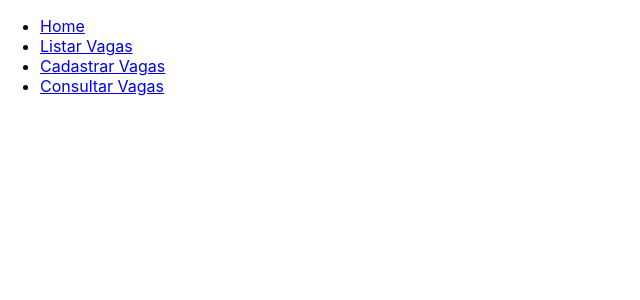
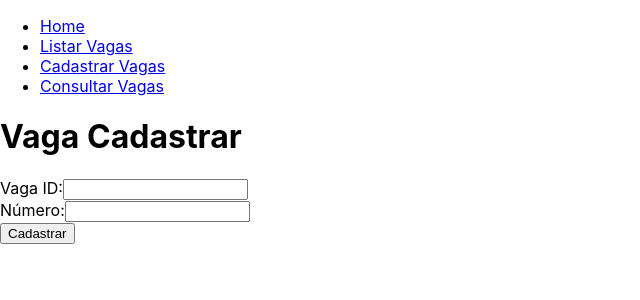
Before and after one commit to GuiKre/Projeto-Estacionamento, a React (Create React App) app in the folder front/: page /pages/vagas/cadastrar in a window 1280 px wide. Shown: the top 300 px of the page, without its empty margins (0-640 px from the left). Built offline with nearby package versions, Linux system fonts and the light colour scheme; no server answers; the HTML template or start-up script is replaced by a standard one.

Commit message:
React - VagaCadastrar

```diff
--- a/front/package.json
+++ b/front/package.json
@@ -11,6 +11,7 @@
     "@types/react": "^18.3.12",
     "@types/react-dom": "^18.3.1",
     "@types/react-router-dom": "^5.3.3",
+    "axios": "^1.7.8",
     "front": "file:",
     "react": "^18.3.1",
     "react-dom": "^18.3.1",
@@ -42,5 +43,8 @@
       "last 1 firefox version",
       "last 1 safari version"
     ]
+  },
+  "devDependencies": {
+    "@types/axios": "^0.14.4"
   }
 }
--- a/front/src/App.tsx
+++ b/front/src/App.tsx
@@ -2,6 +2,7 @@ import React from 'react';
 import './App.css';
 import { BrowserRouter, Link, Route, Routes } from 'react-router-dom';
 import VagaListar from "./components/pages/vaga/VagaListar";
+import VagaCadastrar from './components/pages/vaga/VagaCadastrar';
 
 function App() {
   return (
@@ -27,7 +28,8 @@ function App() {
         <Routes>
           <Route path='/' element={<VagaListar/>}/>
           <Route path='/pages/vagas/listar' element={<VagaListar/>}/>
-          {/* <Route path='/pages/vagas/cadastrar' element={<VagaCadastrar/>}/>
+          <Route path='/pages/vagas/cadastrar' element={<VagaCadastrar/>}/>
+          {/*
           <Route path='/pages/vagas/consultar' element={<VagaConsultar/>}/>
           <Route path='/pages/vagas/alterar/:id' element={<VagaAlterar/>}/> */}
         </Routes>
--- /dev/null
+++ b/front/src/components/pages/vaga/VagaCadastrar.tsx
@@ -0,0 +1,62 @@
+import { useEffect, useState } from "react";
+import { Vaga } from "../../models/Vaga";
+import axios from "axios";
+
+function VagaCadastrar(){
+    const [vagas, setVagas] = useState<Vaga[]>([]);
+    const [vagaId, setVagaId] = useState(0);
+    const [numero, setNumero] = useState<string>('');
+
+    useEffect(() => {
+        axios.get<Vaga[]>("http://localhost:5122/api/vagas/listar")
+            .then((resposta) => {
+                setVagas(resposta.data);
+            })
+    })
+
+    function enviarVaga(e : any){
+        e.preventDefault();
+
+        const vaga : Vaga = {
+            vagaId : vagaId,
+            numero : numero,
+        }
+
+        fetch("http://localhost:5122/api/vagas/cadastrar", {
+            method: "POST",
+            headers: {
+                "Content-Type": "application/json"
+            },
+            body: JSON.stringify(vaga)
+            })
+            .then(resposta => {
+                return resposta.json();
+            })
+            .then(vaga => {
+                console.log("Vaga cadastrada!", vaga)
+            })
+
+    }
+
+    return (
+        <div id="cadastrar_vaga">
+            <h1>Vaga Cadastrar</h1>
+
+            <form onSubmit={enviarVaga}>
+                <div className="divs">
+                    <label htmlFor="vagaId">Vaga ID:</label>
+                    <input type="number" id="vagaId" name="vagaId" onChange={(e : any) => setVagaId(parseInt(e.target.value))}  />
+                </div>
+
+                <div className="divs">
+                    <label htmlFor="numero">Número:</label>
+                    <input type="text" id="numero" name="numero" onChange={(e : any) => setNumero(e.target.value)}  />
+                </div>
+
+                <button type="submit" id="btn_cadastrar">Cadastrar</button>
+            </form>
+        </div>
+    );
+}
+
+export default VagaCadastrar;
```
Also changed, not shown: 2 other files (tests, documents, lock files or other folders).
